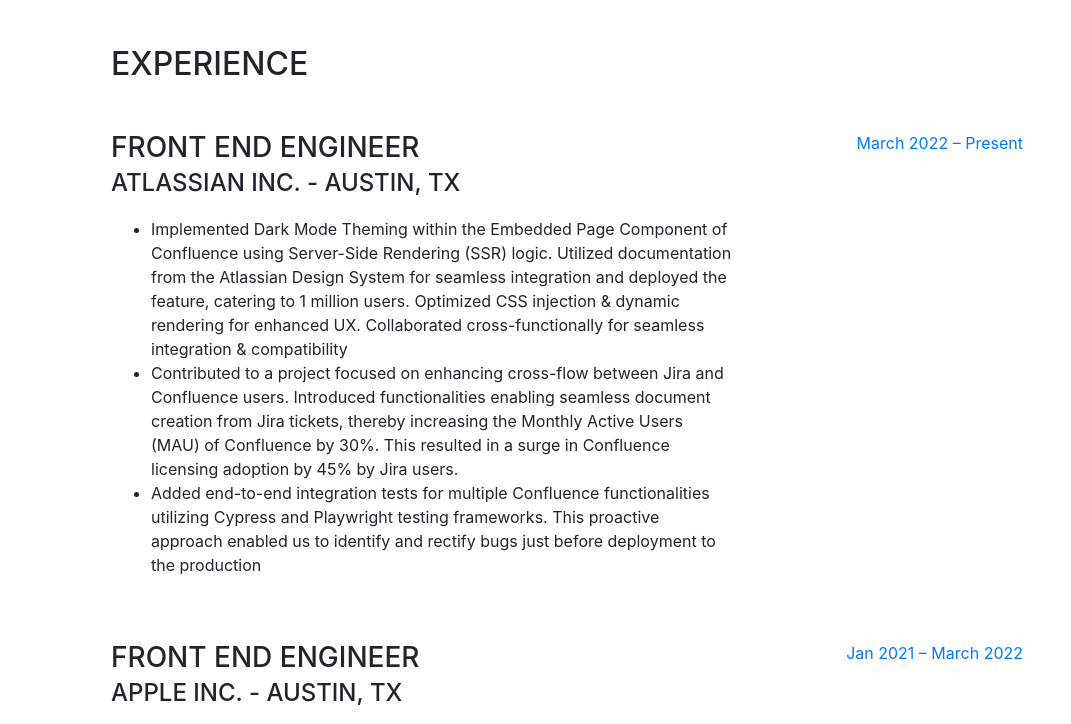
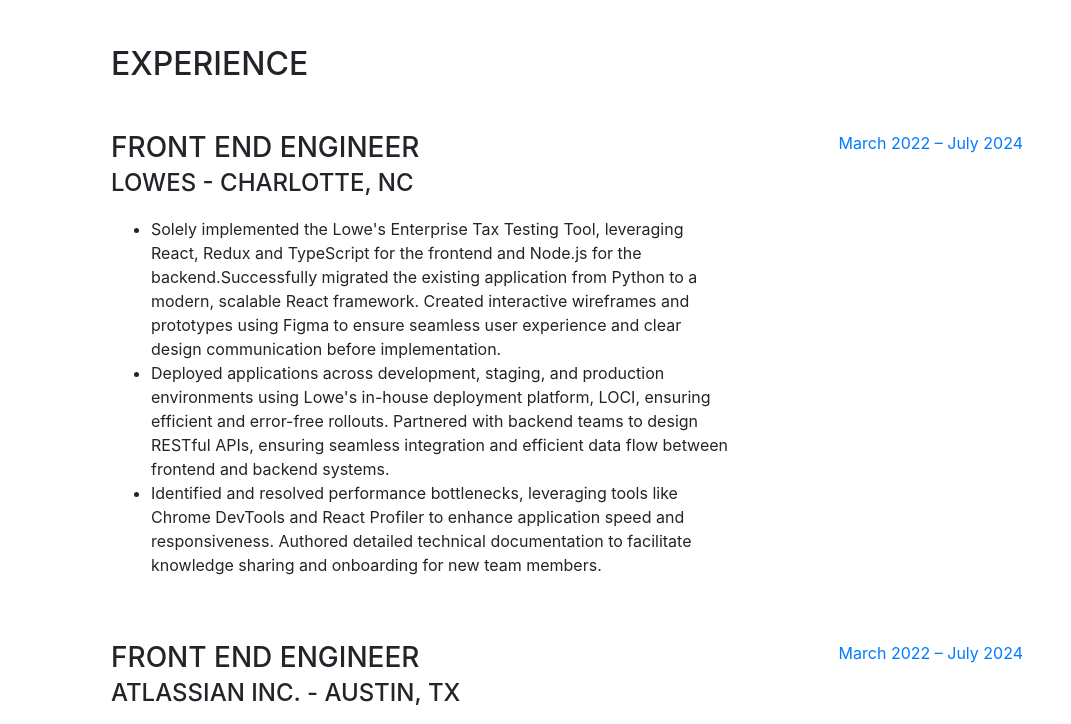
Before and after one commit to lakhanrochwani/Portfolio_Website, a website with bundled scripts: page index.html in a window 1280 px wide. Shown: the part 804-1528 px from the top of the page, without its empty margins (209-1280 px from the left). Built offline with nearby package versions, Linux system fonts and the light colour scheme; a web font is replaced by a local one.

Commit message:
Add current experience

```diff
--- a/index.html
+++ b/index.html
@@ -72,7 +72,7 @@
           <div class="subheading mb-5">Austin , TX 78758 · (217) 761-5899 ·
             <a href="mailto:rochwanilakhan@gmail.com">rochwanilakhan@gmail.com</a>
           </div>
-          <p class="lead mb-5">Seasoned front-end developer with over 5+ years of hands-on experience in crafting user-centric web applications and interfaces.
+          <p class="lead mb-5">Seasoned front-end developer with over 6+ years of hands-on experience in crafting user-centric web applications and interfaces.
           Proficient in modern web technologies including HTML5, CSS3, JavaScript, and frameworks like React and Angular.
           Skilled in translating design concepts into responsive, interactive user experiences while ensuring cross-browser compatibility and accessibility standards.
           Proven track record of collaborating effectively with cross-functional teams to deliver high-quality solutions within deadlines.
@@ -103,6 +103,25 @@
           <div class="resume-item d-flex flex-column flex-md-row mb-5">
             <div class="resume-content mr-auto">
               <h3 class="mb-0">Front End Engineer</h3>
+              <div class="subheading mb-3">Lowes - Charlotte, NC</div>
+              <p>
+                <ul>
+                  <li>Solely implemented the Lowe's Enterprise Tax Testing Tool, leveraging React, Redux and TypeScript for the frontend and Node.js for the backend.Successfully migrated the existing application from Python to a modern, scalable React framework.
+Created interactive wireframes and prototypes using Figma to ensure seamless user experience and clear design communication before implementation.</li>
+                  <li>Deployed applications across development, staging, and production environments using Lowe's in-house deployment platform, LOCI, ensuring efficient and error-free rollouts.
+Partnered with backend teams to design RESTful APIs, ensuring seamless integration and efficient data flow between frontend and backend systems.</li>
+                  <li>Identified and resolved performance bottlenecks, leveraging tools like Chrome DevTools and React Profiler to enhance application speed and responsiveness.
+Authored detailed technical documentation to facilitate knowledge sharing and onboarding for new team members.</li>
+                </ul>
+              </p>
+            </div>
+            <div class="resume-date text-md-right">
+              <span class="text-primary">March 2022 – July 2024</span>
+            </div>
+          </div>
+          <div class="resume-item d-flex flex-column flex-md-row mb-5">
+            <div class="resume-content mr-auto">
+              <h3 class="mb-0">Front End Engineer</h3>
               <div class="subheading mb-3">Atlassian Inc. - Austin, TX</div>
               <p>
                 <ul>
@@ -119,7 +138,7 @@
               </p>
             </div>
             <div class="resume-date text-md-right">
-              <span class="text-primary">March 2022 – Present</span>
+              <span class="text-primary">March 2022 – July 2024</span>
             </div>
           </div>
           <div class="resume-item d-flex flex-column flex-md-row mb-5">
```
